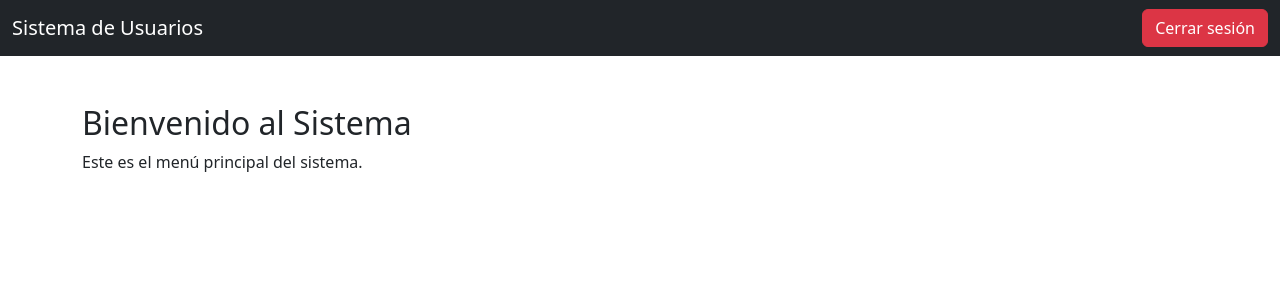
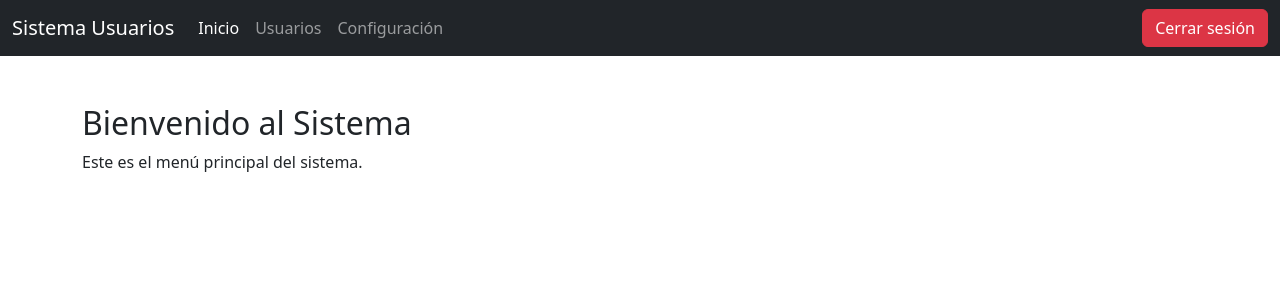
Before and after one commit to NayeliMorales19/Avance_Proyecto_Integrador, an Angular app: page /menu in a window 1280 px wide. Shown: the top 300 px of the page. Built offline with nearby package versions, Linux system fonts and the light colour scheme.

Commit message:
se agrego vista para la pagina menu

```diff
--- a/src/app/pages/menu/menu.html
+++ b/src/app/pages/menu/menu.html
@@ -1,15 +1,35 @@
-<nav class="navbar navbar-dark bg-dark">
+<nav class="navbar navbar-expand-lg navbar-dark bg-dark">
+
   <div class="container-fluid">
 
-    <span class="navbar-brand">
-      Sistema de Usuarios
-    </span>
+    <a class="navbar-brand">Sistema Usuarios</a>
+
+    <div class="collapse navbar-collapse">
+
+      <ul class="navbar-nav me-auto">
+
+        <li class="nav-item">
+          <a class="nav-link active">Inicio</a>
+        </li>
+
+        <li class="nav-item">
+          <a class="nav-link">Usuarios</a>
+        </li>
+
+        <li class="nav-item">
+          <a class="nav-link">Configuración</a>
+        </li>
+
+      </ul>
 
       <a routerLink="/" class="btn btn-danger">
         Cerrar sesión
       </a>
 
     </div>
+
+  </div>
+
 </nav>
 
 <div class="container mt-5">
```
Lines whose indentation alone changed are shown as unchanged.
